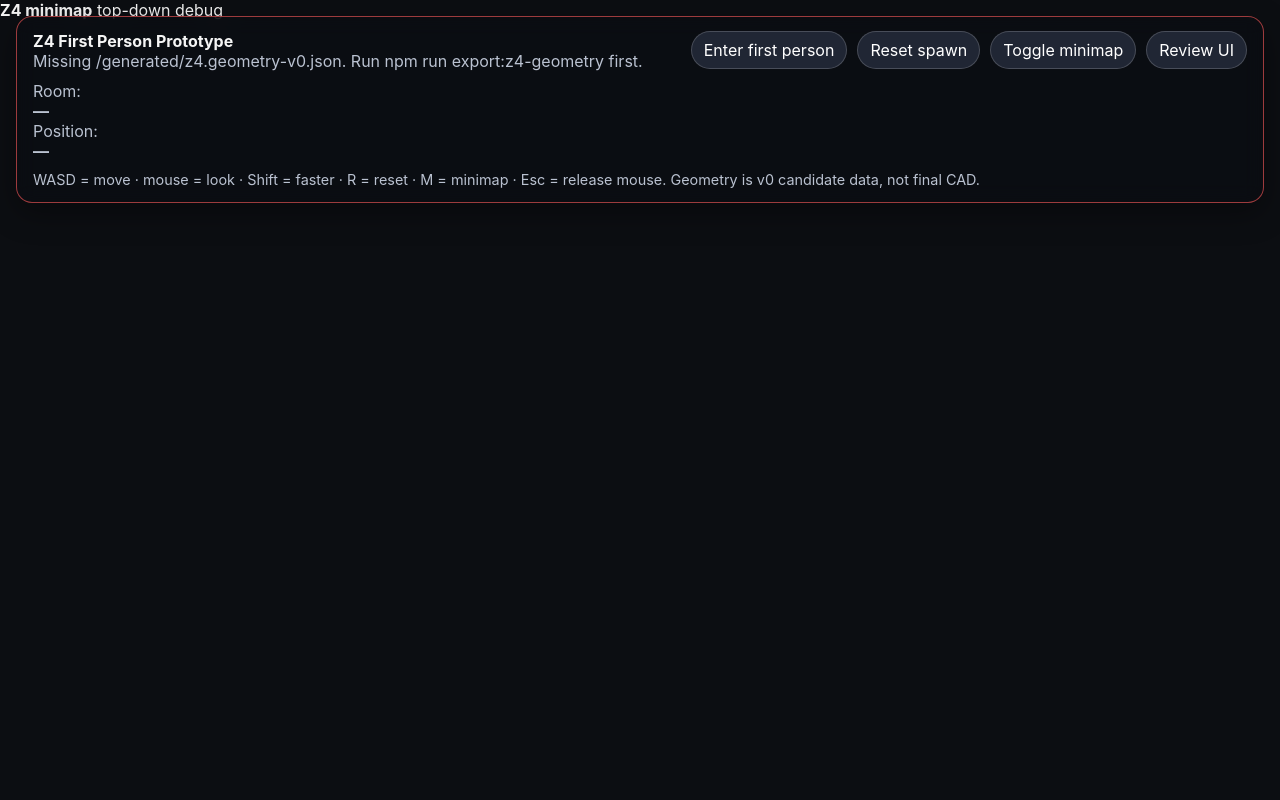
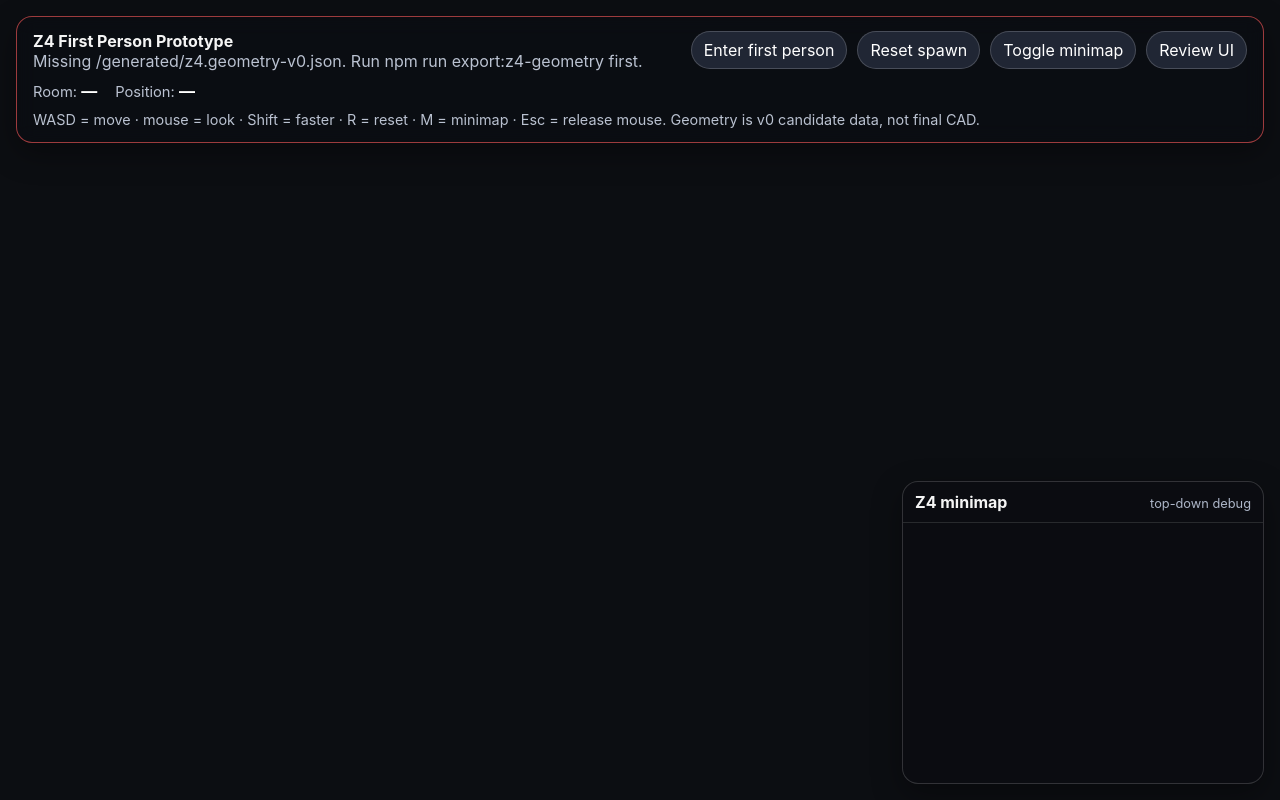
Before and after one commit to capstere/holiday, a website built with Vite: page z4.html in a window 1280 px wide. Built offline with nearby package versions, Linux system fonts and the light colour scheme; no server answers.

Commit message:
Style Z4 HUD minimap and reset controls

```diff
--- a/src/z4-viewer.css
+++ b/src/z4-viewer.css
@@ -61,10 +61,26 @@ body {
   font-size: 0.9rem;
 }
 
+.runtime-info {
+  grid-column: 1 / -1;
+  display: flex;
+  flex-wrap: wrap;
+  gap: 10px 18px;
+  color: #dfe6f3;
+  font-size: 0.92rem;
+}
+
+.runtime-info strong {
+  display: inline;
+  color: #ffffff;
+}
+
 .controls {
   display: flex;
   gap: 10px;
   align-items: center;
+  flex-wrap: wrap;
+  justify-content: flex-end;
 }
 
 button,
@@ -84,6 +100,45 @@ a:hover {
   background: #2c3445;
 }
 
+.minimap-panel {
+  position: fixed;
+  right: 16px;
+  bottom: 16px;
+  z-index: 12;
+  width: 360px;
+  max-width: calc(100vw - 32px);
+  border: 1px solid rgba(255,255,255,0.16);
+  border-radius: 16px;
+  background: rgba(11, 13, 18, 0.82);
+  backdrop-filter: blur(10px);
+  box-shadow: 0 10px 30px rgba(0,0,0,0.35);
+  overflow: hidden;
+}
+
+.minimap-panel.hidden {
+  display: none;
+}
+
+.minimap-panel header {
+  display: flex;
+  justify-content: space-between;
+  gap: 12px;
+  align-items: baseline;
+  padding: 10px 12px;
+  border-bottom: 1px solid rgba(255,255,255,0.12);
+}
+
+.minimap-panel header span {
+  color: #aeb7c9;
+  font-size: 0.8rem;
+}
+
+#minimap {
+  display: block;
+  width: 100%;
+  height: auto;
+}
+
 .error .hud {
   border-color: rgba(255, 90, 90, 0.6);
 }
@@ -94,6 +149,12 @@ a:hover {
   }
 
   .controls {
-    flex-wrap: wrap;
+    justify-content: flex-start;
+  }
+
+  .minimap-panel {
+    left: 16px;
+    right: 16px;
+    width: auto;
   }
 }
```
